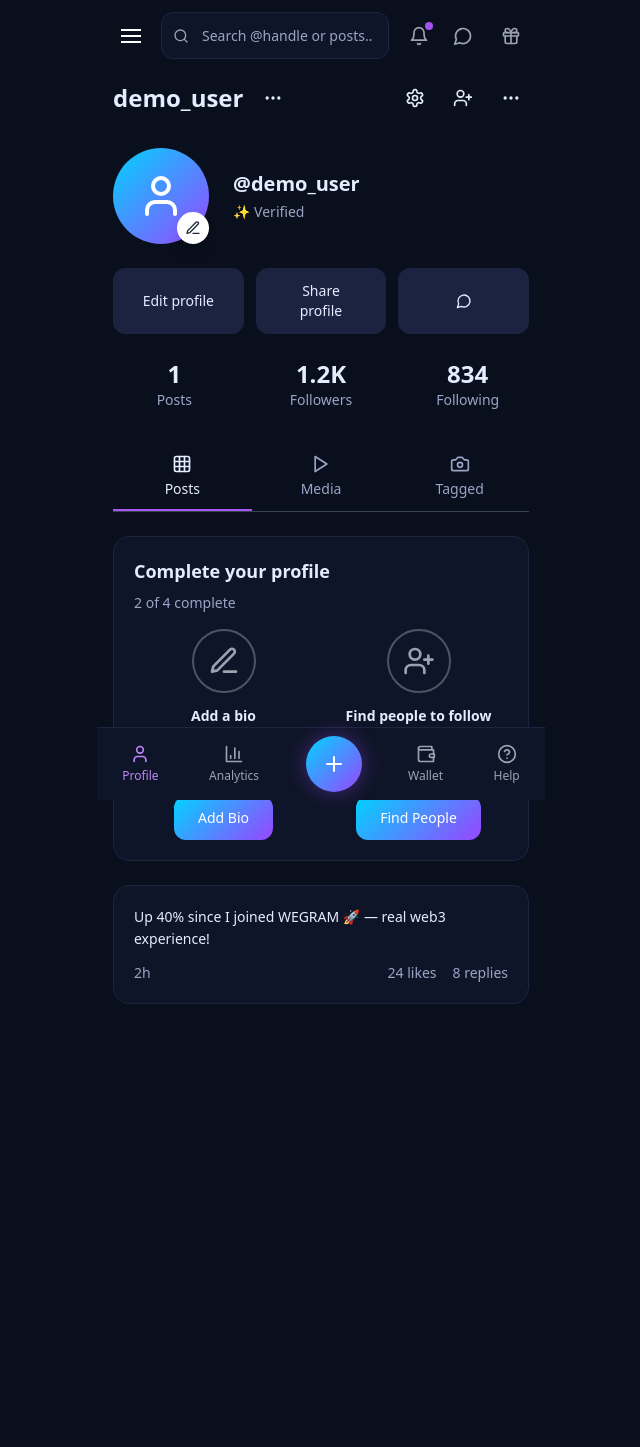
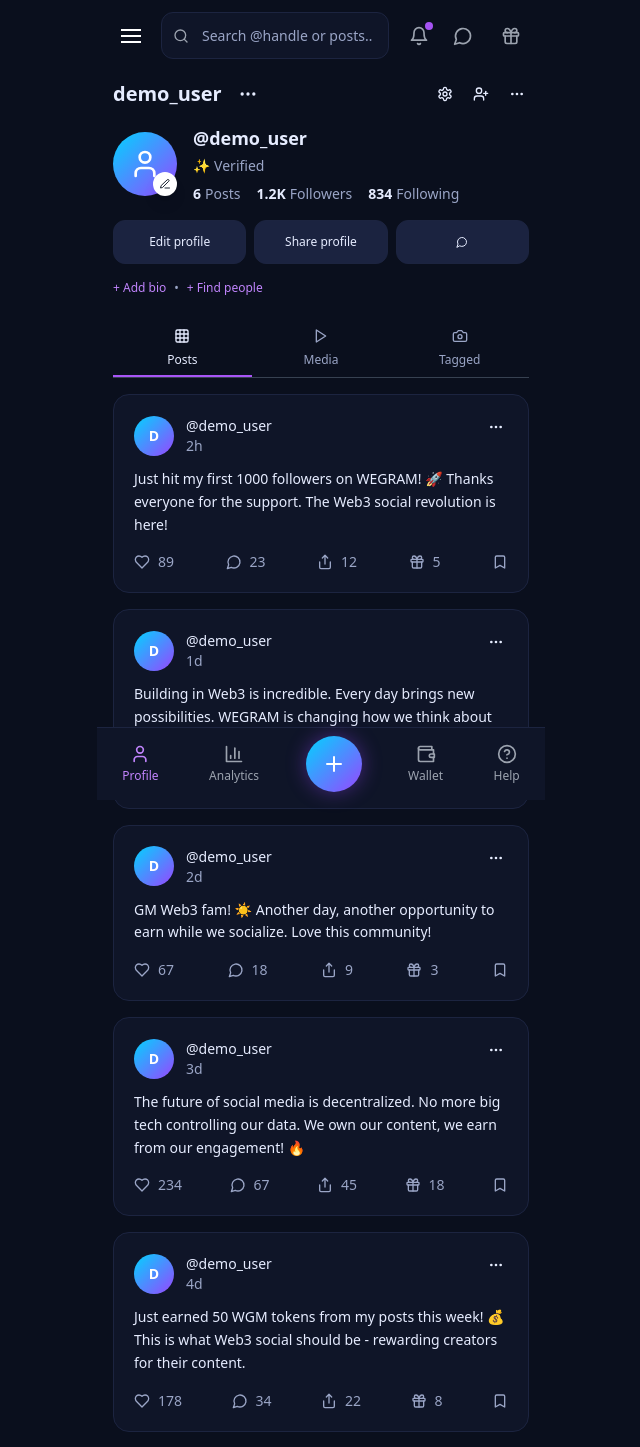
Before and after one commit to truckdriver-dev/wegramsep19, a React (Vite) app: page /profile in a window 1280 px wide. Shown: the top 1447 px of the page, without its empty margins (319-959 px from the left). Before the commit the page ends 1100 px from the top, so only its background shows below. Built offline with nearby package versions, Linux system fonts and the light colour scheme; no server answers.

Commit message:
Redesign profile page to focus on posts with smaller profile elements

```diff
--- a/src/pages/Profile.tsx
+++ b/src/pages/Profile.tsx
@@ -1,27 +1,85 @@
 import React, { useState } from 'react';
-import { User, Settings, Calendar, Edit3, Share, Grid3X3, Play, Camera, MessageCircle, UserPlus, MoreHorizontal } from 'lucide-react';
+import { User, Settings, Calendar, Edit3, Share, Grid3X3, Play, Camera, MessageCircle, UserPlus, MoreHorizontal, Heart, Gift } from 'lucide-react';
 import { mockUser, mockPosts } from '../data/mockData';
 import { MessageModal } from '../components/Layout/MessageModal';
+import { PostCard } from '../components/Post/PostCard';
 
 export const Profile: React.FC = () => {
   const [activeTab, setActiveTab] = useState<'posts' | 'media' | 'tagged'>('posts');
   const [isMessageModalOpen, setIsMessageModalOpen] = useState(false);
-  const [profileCompletion] = useState({
-    total: 4,
-    completed: 2,
-    tasks: [
-      { id: 'bio', title: 'Add a bio', description: 'Tell your followers a little bit about yourself.', completed: false },
-      { id: 'photo', title: 'Add profile photo', description: 'Upload a profile picture to personalize your account.', completed: true },
-      { id: 'follow', title: 'Find people to follow', description: 'Follow five or more accounts to get started.', completed: false },
-      { id: 'post', title: 'Create your first post', description: 'Share something with the community.', completed: true }
-    ]
-  });
 
-  const userPosts = mockPosts.filter(post => post.userId === mockUser.id);
+  // Mock user posts - more realistic content
+  const userPosts = [
+    {
+      id: 'user1',
+      userId: mockUser.id,
+      username: mockUser.username,
+      content: 'Just hit my first 1000 followers on WEGRAM! 🚀 Thanks everyone for the support. The Web3 social revolution is here!',
+      timestamp: '2h',
+      likes: 89,
+      replies: 23,
+      shares: 12,
+      gifts: 5
+    },
+    {
+      id: 'user2',
+      userId: mockUser.id,
+      username: mockUser.username,
+      content: 'Building in Web3 is incredible. Every day brings new possibilities. WEGRAM is changing how we think about social media 💎',
+      timestamp: '1d',
+      likes: 156,
+      replies: 45,
+      shares: 28,
+      gifts: 12
+    },
+    {
+      id: 'user3',
+      userId: mockUser.id,
+      username: mockUser.username,
+      content: 'GM Web3 fam! ☀️ Another day, another opportunity to earn while we socialize. Love this community!',
+      timestamp: '2d',
+      likes: 67,
+      replies: 18,
+      shares: 9,
+      gifts: 3
+    },
+    {
+      id: 'user4',
+      userId: mockUser.id,
+      username: mockUser.username,
+      content: 'The future of social media is decentralized. No more big tech controlling our data. We own our content, we earn from our engagement! 🔥',
+      timestamp: '3d',
+      likes: 234,
+      replies: 67,
+      shares: 45,
+      gifts: 18
+    },
+    {
+      id: 'user5',
+      userId: mockUser.id,
+      username: mockUser.username,
+      content: 'Just earned 50 WGM tokens from my posts this week! 💰 This is what Web3 social should be - rewarding creators for their content.',
+      timestamp: '4d',
+      likes: 178,
+      replies: 34,
+      shares: 22,
+      gifts: 8
+    },
+    {
+      id: 'user6',
+      userId: mockUser.id,
+      username: mockUser.username,
+      content: 'Attending the Web3 conference next week. Who else is going? Let\'s connect and talk about the future of decentralized social! 🤝',
+      timestamp: '5d',
+      likes: 92,
+      replies: 28,
+      shares: 15,
+      gifts: 4
+    }
+  ];
 
   const handleEditProfile = () => {
-    // Navigate to edit profile or show edit modal
-    console.log('Edit profile clicked');
+    alert('Edit profile feature coming soon!');
   };
 
   const handleShareProfile = () => {
@@ -42,172 +100,163 @@ export const Profile: React.FC = () => {
   };
 
   const handleAddBio = () => {
-    // Show bio input or navigate to bio edit
-    console.log('Add bio clicked');
+    alert('Add bio feature coming soon!');
   };
 
   const handleFindPeople = () => {
-    // Navigate to discover people page
-    console.log('Find people clicked');
+    alert('Find people feature coming soon!');
   };
 
-  const handleTaskComplete = (taskId: string) => {
-    if (taskId === 'bio') {
-      handleAddBio();
-    } else if (taskId === 'follow') {
-      handleFindPeople();
-    }
+  const handleLike = (postId: string) => {
+    console.log('Liking post:', postId);
+  };
+
+  const handleGift = (postId: string) => {
+    console.log('Gifting post:', postId);
+    alert('🎁 Gift sent!');
+  };
+
+  const handleBookmark = (postId: string) => {
+    console.log('Bookmarking post:', postId);
+    alert('📖 Post bookmarked!');
   };
 
   return (
     <div className="max-w-md mx-auto px-4 pt-20 pb-24">
       {/* Header */}
-      <div className="flex items-center justify-between mb-8">
+      <div className="flex items-center justify-between mb-4">
         <div className="flex items-center gap-3">
-          <h1 className="text-2xl font-bold text-primary">{mockUser.username.replace('@', '')}</h1>
-          <button className="p-2 hover:bg-gray-700 rounded-lg transition-colors">
+          <h1 className="text-xl font-bold text-primary">{mockUser.username.replace('@', '')}</h1>
+          <button className="p-1 hover:bg-gray-700 rounded-lg transition-colors">
             <MoreHorizontal className="w-5 h-5" />
           </button>
         </div>
         <div className="flex items-center gap-3">
-          <button className="p-2 hover:bg-gray-700 rounded-full transition-colors">
-            <Settings className="w-5 h-5" />
+          <button className="p-1 hover:bg-gray-700 rounded-full transition-colors">
+            <Settings className="w-4 h-4" />
           </button>
-          <button className="p-2 hover:bg-gray-700 rounded-full transition-colors">
-            <UserPlus className="w-5 h-5" />
+          <button className="p-1 hover:bg-gray-700 rounded-full transition-colors">
+            <UserPlus className="w-4 h-4" />
           </button>
-          <button className="p-2 hover:bg-gray-700 rounded-full transition-colors">
-            <MoreHorizontal className="w-5 h-5" />
+          <button className="p-1 hover:bg-gray-700 rounded-full transition-colors">
+            <MoreHorizontal className="w-4 h-4" />
           </button>
         </div>
       </div>
 
-      {/* Profile Section */}
-      <div className="mb-8">
+      {/* Compact Profile Section */}
+      <div className="mb-6">
         {/* Avatar and Username */}
-        <div className="flex items-center gap-6 mb-6">
+        <div className="flex items-center gap-4 mb-4">
           <div className="relative">
-            <div className="w-24 h-24 rounded-full gradient-bg flex items-center justify-center text-3xl">
-              <User className="w-12 h-12 text-white" />
+            <div className="w-16 h-16 rounded-full gradient-bg flex items-center justify-center text-xl">
+              <User className="w-8 h-8 text-white" />
             </div>
-            <button className="absolute bottom-0 right-0 w-8 h-8 bg-white rounded-full flex items-center justify-center shadow-lg">
-              <Edit3 className="w-4 h-4 text-gray-800" />
+            <button className="absolute bottom-0 right-0 w-6 h-6 bg-white rounded-full flex items-center justify-center shadow-lg">
+              <Edit3 className="w-3 h-3 text-gray-800" />
             </button>
           </div>
           <div>
-            <h2 className="text-xl font-bold text-primary mb-1">{mockUser.username}</h2>
+            <h2 className="text-lg font-bold text-primary mb-1">{mockUser.username}</h2>
             <div className="flex items-center gap-2 text-secondary text-sm">
               <span>✨ Verified</span>
+            </div>
+            {/* Stats inline */}
+            <div className="flex items-center gap-4 text-sm mt-2">
+              <div>
+                <span className="text-primary font-bold">{userPosts.length}</span>
+                <span className="text-secondary ml-1">Posts</span>
+              </div>
+              <div>
+                <span className="text-primary font-bold">1.2K</span>
+                <span className="text-secondary ml-1">Followers</span>
+              </div>
+              <div>
+                <span className="text-primary font-bold">834</span>
+                <span className="text-secondary ml-1">Following</span>
+              </div>
             </div>
           </div>
         </div>
 
         {/* Action Buttons */}
-        <div className="grid grid-cols-3 gap-3 mb-6">
+        <div className="grid grid-cols-3 gap-2 mb-4">
           <button
             onClick={handleEditProfile}
-            className="btn-secondary py-3 text-sm font-medium"
+            className="btn-secondary py-2 text-xs font-medium"
           >
             Edit profile
           </button>
           <button
             onClick={handleShareProfile}
-            className="btn-secondary py-3 text-sm font-medium"
+            className="btn-secondary py-2 text-xs font-medium"
           >
             Share profile
           </button>
           <button
             onClick={() => setIsMessageModalOpen(true)}
-            className="btn-secondary py-3 text-sm font-medium flex items-center justify-center"
+            className="btn-secondary py-2 text-xs font-medium flex items-center justify-center"
           >
-            <MessageCircle className="w-4 h-4" />
+            <MessageCircle className="w-3 h-3" />
           </button>
         </div>
 
-        {/* Stats */}
-        <div className="grid grid-cols-3 gap-6 text-center mb-6">
-          <div>
-            <div className="text-2xl font-bold text-primary">{userPosts.length}</div>
-            <div className="text-secondary text-sm">Posts</div>
-          </div>
-          <div>
-            <div className="text-2xl font-bold text-primary">1.2K</div>
-            <div className="text-secondary text-sm">Followers</div>
-          </div>
-          <div>
-            <div className="text-2xl font-bold text-primary">834</div>
-            <div className="text-secondary text-sm">Following</div>
-          </div>
+        {/* Quick Actions */}
+        <div className="flex gap-2 text-xs">
+          <button
+            onClick={handleAddBio}
+            className="text-purple-400 hover:text-purple-300 transition-colors"
+          >
+            + Add bio
+          </button>
+          <span className="text-secondary">•</span>
+          <button
+            onClick={handleFindPeople}
+            className="text-purple-400 hover:text-purple-300 transition-colors"
+          >
+            + Find people
+          </button>
         </div>
       </div>
 
       {/* Tab Navigation */}
-      <div className="flex border-b border-gray-700 mb-6">
+      <div className="flex border-b border-gray-700 mb-4">
         <button
           onClick={() => setActiveTab('posts')}
-          className={`flex-1 py-3 text-center transition-colors relative ${
+          className={`flex-1 py-2 text-center transition-colors relative ${
             activeTab === 'posts' ? 'text-primary' : 'text-secondary'
           }`}
         >
-          <Grid3X3 className="w-5 h-5 mx-auto mb-1" />
-          <span className="text-sm">Posts</span>
+          <Grid3X3 className="w-4 h-4 mx-auto mb-1" />
+          <span className="text-xs">Posts</span>
           {activeTab === 'posts' && (
             <div className="absolute bottom-0 left-0 right-0 h-0.5 bg-purple-500"></div>
           )}
         </button>
         <button
           onClick={() => setActiveTab('media')}
-          className={`flex-1 py-3 text-center transition-colors relative ${
+          className={`flex-1 py-2 text-center transition-colors relative ${
             activeTab === 'media' ? 'text-primary' : 'text-secondary'
           }`}
         >
-          <Play className="w-5 h-5 mx-auto mb-1" />
-          <span className="text-sm">Media</span>
+          <Play className="w-4 h-4 mx-auto mb-1" />
+          <span className="text-xs">Media</span>
           {activeTab === 'media' && (
             <div className="absolute bottom-0 left-0 right-0 h-0.5 bg-purple-500"></div>
           )}
         </button>
         <button
           onClick={() => setActiveTab('tagged')}
-          className={`flex-1 py-3 text-center transition-colors relative ${
+          className={`flex-1 py-2 text-center transition-colors relative ${
             activeTab === 'tagged' ? 'text-primary' : 'text-secondary'
           }`}
         >
-          <Camera className="w-5 h-5 mx-auto mb-1" />
-          <span className="text-sm">Tagged</span>
+          <Camera className="w-4 h-4 mx-auto mb-1" />
+          <span className="text-xs">Tagged</span>
           {activeTab === 'tagged' && (
             <div className="absolute bottom-0 left-0 right-0 h-0.5 bg-purple-500"></div>
           )}
         </button>
-      </div>
-
-      {/* Profile Completion Section */}
-      <div className="card mb-6">
-        <div className="mb-4">
-          <h3 className="text-lg font-bold text-primary mb-2">Complete your profile</h3>
-          <p className="text-secondary text-sm">
-            {profileCompletion.completed} of {profileCompletion.total} complete
-          </p>
-        </div>
-
-        <div className="grid grid-cols-2 gap-4">
-          {profileCompletion.tasks.filter(task => !task.completed).slice(0, 2).map((task) => (
-            <div key={task.id} className="text-center">
-              <div className="w-16 h-16 rounded-full border-2 border-gray-600 flex items-center justify-center mx-auto mb-3">
-                {task.id === 'bio' && <Edit3 className="w-8 h-8 text-gray-400" />}
-                {task.id === 'follow' && <UserPlus className="w-8 h-8 text-gray-400" />}
-              </div>
-              <h4 className="text-primary font-semibold mb-2">{task.title}</h4>
-              <p className="text-secondary text-sm mb-4 leading-relaxed">{task.description}</p>
-              <button
-                onClick={() => handleTaskComplete(task.id)}
-                className="btn-primary px-6 py-2 text-sm"
-              >
-                {task.id === 'bio' ? 'Add Bio' : 'Find People'}
-              </button>
-            </div>
-          ))}
-        </div>
       </div>
 
       {/* Content based on active tab */}
@@ -216,16 +265,13 @@ export const Profile: React.FC = () => {
           {userPosts.length > 0 ? (
             <div className="space-y-4">
               {userPosts.map(post => (
-                <div key={post.id} className="card">
-                  <p className="text-primary mb-3 leading-relaxed">{post.content}</p>
-                  <div className="flex items-center justify-between text-secondary text-sm">
-                    <span>{post.timestamp}</span>
-                    <div className="flex gap-4">
-                      <span>{post.likes} likes</span>
-                      <span>{post.replies} replies</span>
-                    </div>
-                  </div>
-                </div>
+                <PostCard
+                  key={post.id}
+                  post={post}
+                  onLike={handleLike}
+                  onGift={handleGift}
+                  onBookmark={handleBookmark}
+                />
               ))}
             </div>
           ) : (
@@ -233,17 +279,16 @@ export const Profile: React.FC = () => {
               <Grid3X3 className="w-16 h-16 text-gray-600 mx-auto mb-4" />
               <h3 className="text-primary font-semibold mb-2">No posts yet</h3>
               <p className="text-secondary text-sm mb-4">Share your first post to get started</p>
-              <button className="btn-primary px-6 py-2">Create Post</button>
+              <button
+                onClick={() => alert('Create post feature coming soon!')}
+                className="btn-primary px-6 py-2"
+              >
+                Create Post
+              </button>
             </div>
           )}
         </div>
       )}
-
-      <MessageModal
-        isOpen={isMessageModalOpen}
-        onClose={() => setIsMessageModalOpen(false)}
-        recipientUsername={mockUser.username}
-      />
 
       {activeTab === 'media' && (
         <div className="text-center py-12">
@@ -260,6 +305,12 @@ export const Profile: React.FC = () => {
           <p className="text-secondary text-sm">Posts you're tagged in will appear here</p>
         </div>
       )}
+
+      <MessageModal
+        isOpen={isMessageModalOpen}
+        onClose={() => setIsMessageModalOpen(false)}
+        recipientUsername={mockUser.username}
+      />
     </div>
   );
 };
```
